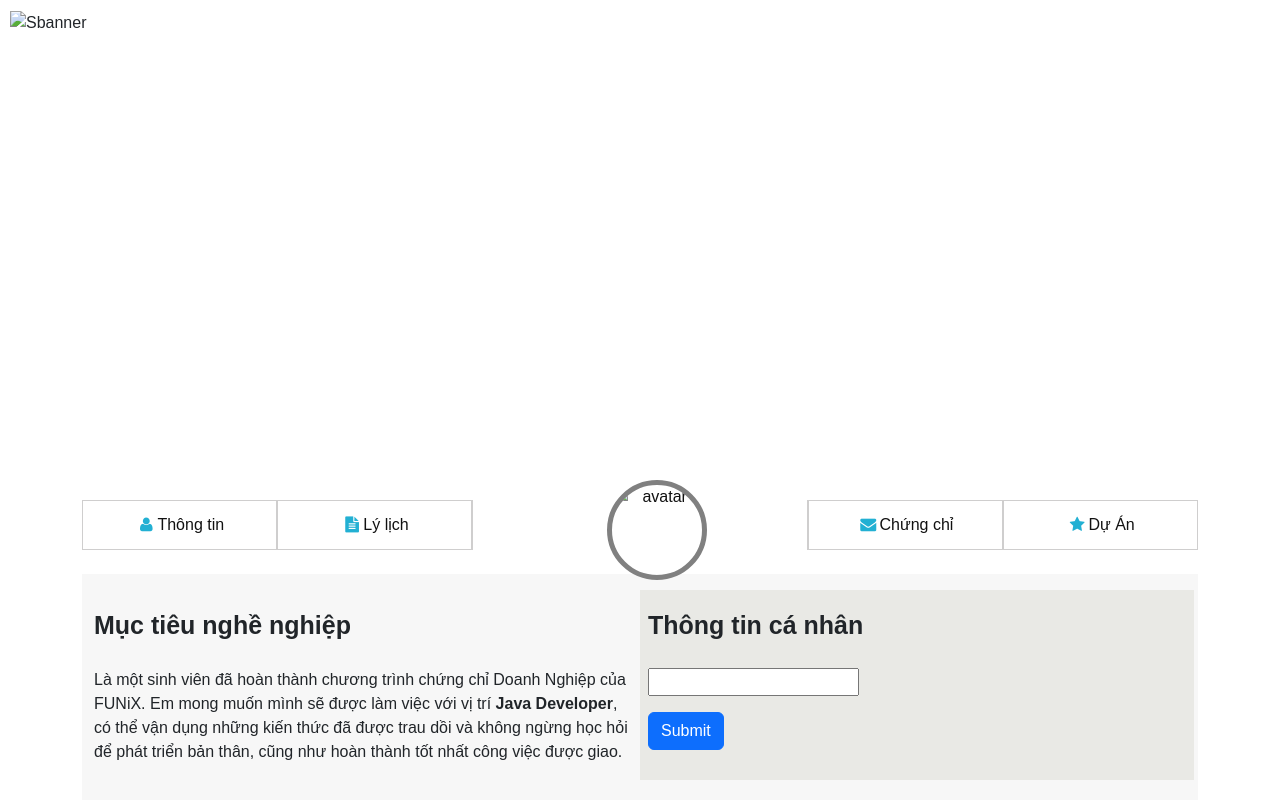
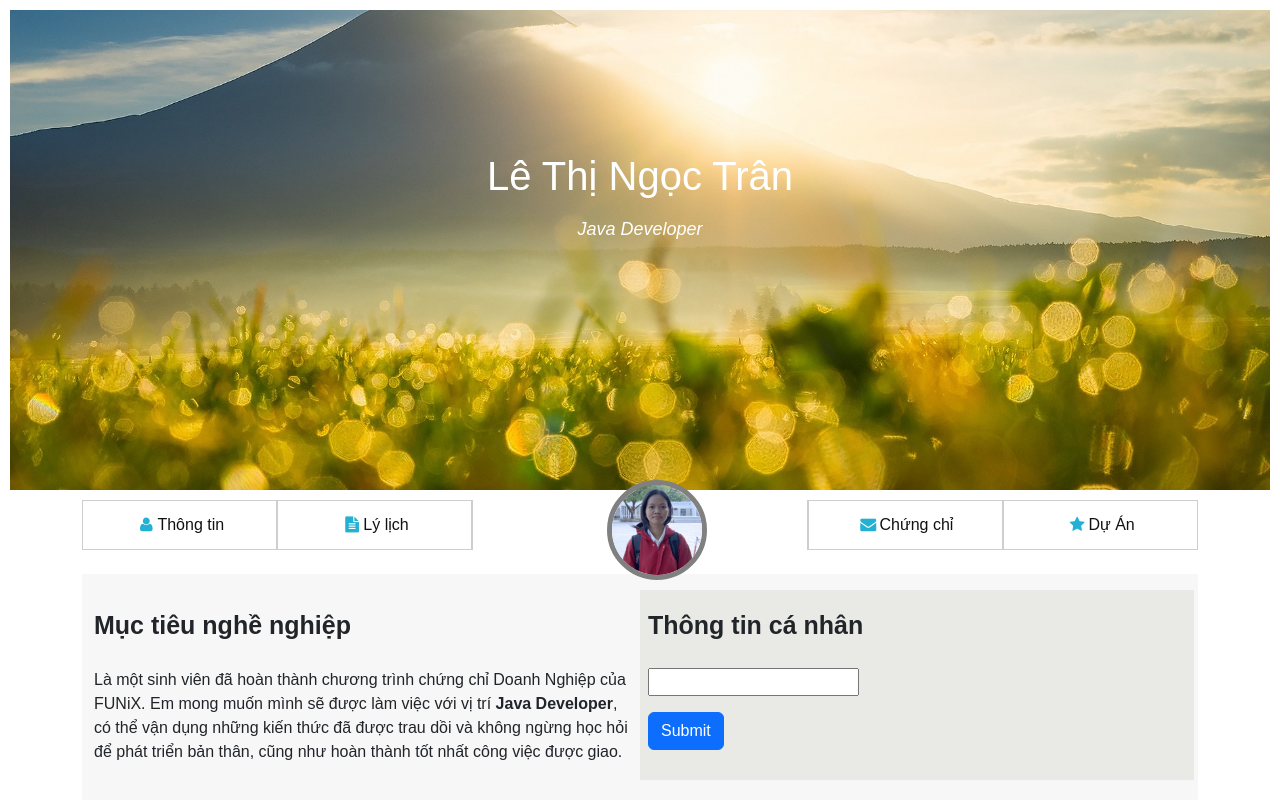
Before and after one commit to tranngocle/Assignment_03, a plain HTML site: page index.html in a window 1280 px wide. Shown: the top 800 px of the page. Drawn offline with nearby package versions, Linux system fonts and the light colour scheme; the site is published under a folder, as on GitHub Pages, so addresses that start at the root find nothing.

Commit message:
Update index.html
fix url picture

```diff
--- a/index.html
+++ b/index.html
@@ -22,7 +22,7 @@
         <!-- ------------------------------banner------------------------------ -->
         <div id="banner" class="banner-container" style="padding: 10px">
           <img
-            src="/images/73304-1920x1080.jpg"
+            src="./images/73304-1920x1080.jpg"
             alt="Sbanner"
             style="width: 100%"
           />
@@ -43,7 +43,7 @@
             <div class="item-nav">
               <a href="#banner">
                 <img
-                  src="/images/28a2fd1742c39d9dc4d2.jpg"
+                  src="./images/28a2fd1742c39d9dc4d2.jpg"
                   class="change-img"
                   alt="avatar"
                 />
```
